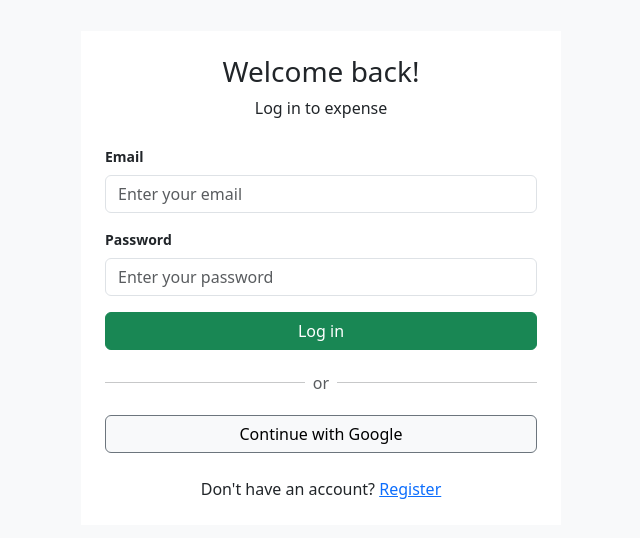
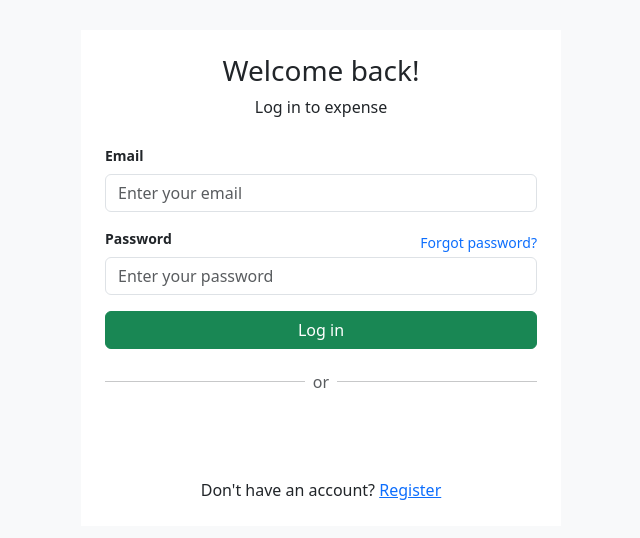
Before and after one commit to Adii-tii/expense-client, a React app: page /login in a window 1280 px wide. Shown: the part 122-660 px from the top of the page, without its empty margins (319-959 px from the left). Built offline with nearby package versions, Linux system fonts and the light colour scheme; no server answers; the HTML template or start-up script is replaced by a standard one.

Commit message:
added Oauth Ui and check for google only users

```diff
--- a/src/pages/Login.jsx
+++ b/src/pages/Login.jsx
@@ -2,6 +2,7 @@
   import Button from "react-bootstrap/Button";
   import axios from "axios";
   import { useNavigate } from "react-router-dom";
+  import { GoogleOAuthProvider, GoogleLogin }  from "@react-oauth/google"
 
   function Login({refreshAuth }) {
     const navigate = useNavigate();
@@ -20,7 +21,14 @@
       });
     };
 
-    const validate = () => {
+    const hasPassword = async () => {
+
+      const res = await axios.post("http://localhost:5001/auth/valid-login", {email: formData.email});
+
+      return res.data.hasPassword; //if true user has a password
+    }
+
+    const validate = async() => {
       let newErrors = {};
       let isValid = true;
 
@@ -34,6 +42,15 @@
         isValid = false;
       }
 
+      if(isValid){
+        const userHasPassword = await hasPassword();
+
+        if(!userHasPassword){
+          newErrors.general = "Please log in using Google SSO";
+          isValid = false;
+        }
+      }
+
       setErrors(newErrors);
       return isValid;
     };
@@ -41,7 +58,11 @@
     const handleFormSubmit = async (event) => {
       event.preventDefault();
 
-      if (!validate()) return;
+      console.log("here");
+      const isValid = await validate();
+
+      if (!isValid) return;
+      console.log("passed validation")
 
       try {
           const body = {
@@ -61,10 +82,26 @@
         } else {
           setErrors({ general: "Network error. Please try again." });
         }
+      } finally{
+        console.log(isValid);
       }
     };
 
+    const handleGoogleSuccess = async (authResponse) => {
+      console.log(JSON.stringify(authResponse));
 
+      const idToken = authResponse.credential;
+      const res = await axios.post("http://localhost:5001/auth/google-auth",{idToken}, {withCredentials:true});
+      console.log("Login successful:", res);
+      setMessages({login: "Successfully logged in!"});
+      await refreshAuth();
+      console.log("about to navigate");
+      navigate('/dashboard');
+    };
+
+    const handleGoogleFailure = (error) => {
+      console.log(error);
+    }
 
     return (
       <div className="d-flex justify-content-center align-items-center vh-100 bg-light">
@@ -97,8 +134,17 @@
             )}
           </div>
 
-          <div className="mb-3">
-            <label className="form-label small mt-3 fw-bold">Password</label>
+          <div className="mb-3 mt-3">
+            <div className="d-flex justify-content-between align-items-center">
+              <label className="form-label small fw-bold">Password</label>
+
+              <a
+                href="/reset-password"
+                className="small text-primary text-decoration-none"
+              >
+                Forgot password?
+              </a>
+            </div>
             <input
               type="password"
               className="form-control"
@@ -128,13 +174,14 @@
 
 
         <div className="d-flex flex-column gap-2  mt-3">
-            <Button
-              type="button"
-              variant="light"
-              className="w-100 border border-secondary"
-            >
-              Continue with Google
-            </Button>
+            <div className="row justify-content-center">
+            <div>
+              <GoogleOAuthProvider clientId={import.meta.env.VITE_GOOGLE_CLIENT_ID}>
+                <GoogleLogin onSuccess = {handleGoogleSuccess} onError= {handleGoogleFailure}/>
+              </GoogleOAuthProvider>
+
+            </div>
+          </div>
 
             <div className="mt-3 text-center">
             Don't have an account?{" "}
```
